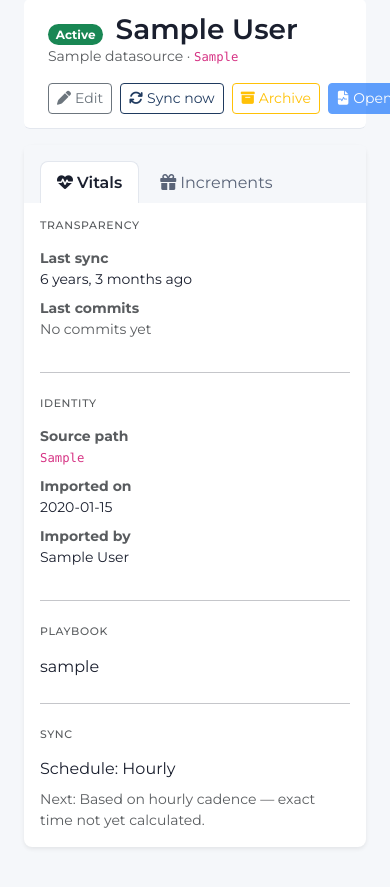
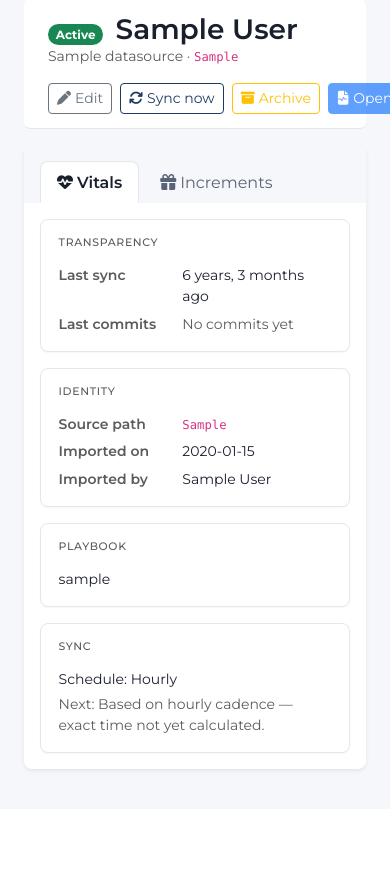
Before and after one commit to FeatureFactory-io/huginn, a Django app: page /projects/1/ in a window 390 px wide; the page is wider, and only the part inside the window is pictured. Shown: the part 118-1005 px from the top of that part. After the commit the page ends 891 px from the top of that part, so only its background shows below. Run offline with Django 5.2, Linux system fonts and the light colour scheme; a user stored in the database is signed in; tables that the repository leaves empty hold one stand-in row (values such as "Sample post"); data that the repository does not hold is empty; parts of the project's set-up code (start-up, migrations or seed data) failed here and were passed over; some libraries are stand-ins or nearby versions.

Commit message:
feat(ui): split project Vitals into responsive grid of data cards
Replace the flat Vitals layout with a row-cols-1/md-2/xl-3 grid of
hg-vitals-card widgets — Transparency, Identity, Playbook, Sync —
each in its own bordered white card so the tab body reads as a clear
data dashboard rather than a single long stack.

Co-authored-by: Cursor <cursoragent@cursor.com>

```diff
--- a/static/css/huginn.css
+++ b/static/css/huginn.css
@@ -279,3 +279,35 @@ main.hg-main {
   position: absolute;
   right: 0;
 }
+
+/* Data cards inside the Vitals tab grid */
+.hg-vitals-card {
+  background-color: var(--hg-bg-surface);
+  border: 1px solid var(--hg-border);
+  border-radius: 0.5rem;
+  box-shadow: 0 1px 2px rgba(15, 23, 42, 0.04);
+  transition: box-shadow 0.15s ease, border-color 0.15s ease;
+}
+
+.hg-vitals-card:hover {
+  border-color: #d4d9e3;
+  box-shadow: 0 2px 6px rgba(15, 23, 42, 0.06);
+}
+
+.hg-vitals-card .card-body {
+  padding: 1rem 1.1rem;
+}
+
+.hg-vitals-card dl.row > dt {
+  font-weight: 600;
+}
+
+.hg-vitals-card dl.row > dt,
+.hg-vitals-card dl.row > dd {
+  margin-bottom: 0.4rem;
+}
+
+.hg-vitals-card dl.row > dd:last-of-type,
+.hg-vitals-card dl.row > dt:last-of-type {
+  margin-bottom: 0;
+}
--- a/ui/templates/ui/projects/detail.html
+++ b/ui/templates/ui/projects/detail.html
@@ -65,48 +65,63 @@
   <div class="card-body">
     {% if active_tab == 'vitals' %}
     <div id="project-pane-vitals" role="tabpanel" aria-labelledby="project-tab-vitals" tabindex="0">
-      <section class="hg-vitals-section">
+      <div class="row row-cols-1 row-cols-md-2 row-cols-xl-3 g-3">
+        <div class="col">
+          <article class="card h-100 hg-vitals-card">
+            <div class="card-body">
               <h2 class="h6 text-uppercase text-muted hg-label-caps mb-3">Transparency</h2>
               <dl class="row small mb-0" data-testid="project-widget-transparency">
-          <dt class="col-sm-4 text-muted">Last sync</dt>
-          <dd class="col-sm-8" data-testid="project-transparency-last-sync">
+                <dt class="col-5 text-muted">Last sync</dt>
+                <dd class="col-7" data-testid="project-transparency-last-sync">
                   {% if project.last_sync_at %}{{ project.last_sync_at|naturaltime }}{% else %}<span class="text-muted">Never</span>{% endif %}
                 </dd>
-          <dt class="col-sm-4 text-muted">Last commits</dt>
-          <dd class="col-sm-8" data-testid="project-transparency-last-commits">
+                <dt class="col-5 text-muted">Last commits</dt>
+                <dd class="col-7 mb-0" data-testid="project-transparency-last-commits">
                   {% if latest_commit_at %}{{ latest_commit_at|naturaltime }}{% else %}<span class="text-muted">No commits yet</span>{% endif %}
                 </dd>
               </dl>
-      </section>
-      <hr class="my-4" />
-      <section class="hg-vitals-section">
+            </div>
+          </article>
+        </div>
+        <div class="col">
+          <article class="card h-100 hg-vitals-card">
+            <div class="card-body">
               <h2 class="h6 text-uppercase text-muted hg-label-caps mb-3">Identity</h2>
               <dl class="row small mb-0">
-          <dt class="col-sm-4 text-muted">Source path</dt>
-          <dd class="col-sm-8"><code data-testid="project-source-path">{{ project.source_path|default:"—" }}</code></dd>
-          <dt class="col-sm-4 text-muted">Imported on</dt>
-          <dd class="col-sm-8" data-testid="project-created-at">{{ project.created_at|date:"Y-m-d" }}</dd>
-          <dt class="col-sm-4 text-muted">Imported by</dt>
-          <dd class="col-sm-8" data-testid="project-imported-by">{% if project.imported_by %}{{ project.imported_by.get_full_name|default:project.imported_by.email }}{% else %}—{% endif %}</dd>
+                <dt class="col-5 text-muted">Source path</dt>
+                <dd class="col-7 text-break"><code data-testid="project-source-path">{{ project.source_path|default:"—" }}</code></dd>
+                <dt class="col-5 text-muted">Imported on</dt>
+                <dd class="col-7" data-testid="project-created-at">{{ project.created_at|date:"Y-m-d" }}</dd>
+                <dt class="col-5 text-muted">Imported by</dt>
+                <dd class="col-7 mb-0 text-break" data-testid="project-imported-by">{% if project.imported_by %}{{ project.imported_by.get_full_name|default:project.imported_by.email }}{% else %}—{% endif %}</dd>
               </dl>
-      </section>
-      <hr class="my-4" />
-      <section class="hg-vitals-section">
+            </div>
+          </article>
+        </div>
+        <div class="col">
+          <article class="card h-100 hg-vitals-card">
+            <div class="card-body">
               <h2 class="h6 text-uppercase text-muted hg-label-caps mb-3">Playbook</h2>
-        <div data-testid="project-playbook-section">
+              <div class="small" data-testid="project-playbook-section">
                 {% if project.playbook_slug %}
                   <p class="mb-0">{{ project.playbook_slug }}</p>
                 {% else %}
                   <p class="mb-0 text-muted">Not assigned — <a href="{% url 'projects-edit' pk=project.pk %}">Assign</a></p>
                 {% endif %}
               </div>
-      </section>
-      <hr class="my-4" />
-      <section class="hg-vitals-section">
+            </div>
+          </article>
+        </div>
+        <div class="col">
+          <article class="card h-100 hg-vitals-card">
+            <div class="card-body">
               <h2 class="h6 text-uppercase text-muted hg-label-caps mb-3">Sync</h2>
-        <p class="mb-2">Schedule: <span data-testid="project-sync-schedule">{{ project.get_sync_schedule_display }}</span></p>
-        <p class="mb-0 text-muted small">Next: Based on {{ project.get_sync_schedule_display|lower }} cadence — exact time not yet calculated.</p>
-      </section>
+              <p class="small mb-1">Schedule: <span data-testid="project-sync-schedule">{{ project.get_sync_schedule_display }}</span></p>
+              <p class="small text-muted mb-0">Next: Based on {{ project.get_sync_schedule_display|lower }} cadence — exact time not yet calculated.</p>
+            </div>
+          </article>
+        </div>
+      </div>
     </div>
     {% else %}
     <div id="project-pane-increments" role="tabpanel" aria-labelledby="project-tab-increments" tabindex="0">
```
Lines whose indentation alone changed are shown as unchanged.
